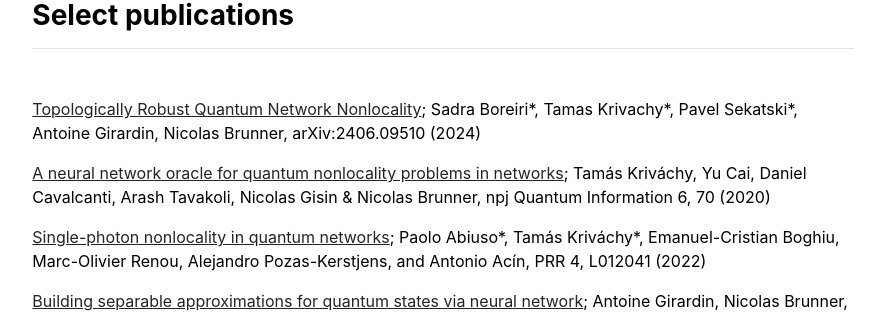
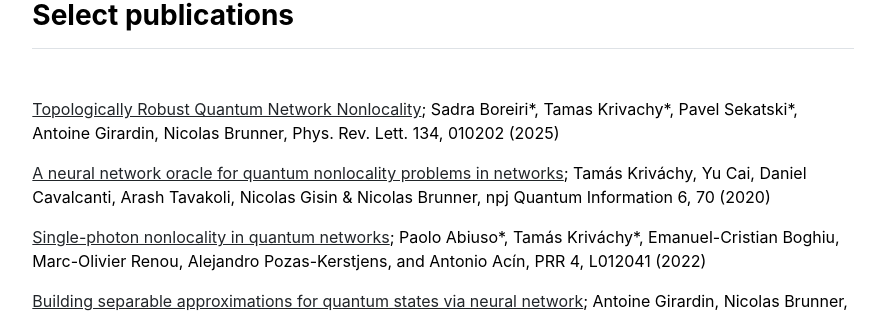
Before and after one commit to tkrivachy/tkrivachy.github.io, a Jekyll site: the page built from index.md, in a window 1280 px wide. Shown: the part 612-928 px from the top of the page, without its empty margins (197-1082 px from the left). Built offline with Jekyll 4.4.1, drawn with Linux system fonts in a browser that asks for light colours.

Commit message:
Update publications.yml

```diff
--- a/_data/publications.yml
+++ b/_data/publications.yml
@@ -1,12 +1,12 @@
 featured:
-- {name: 'Topologically Robust Quantum Network Nonlocality', info: ' Sadra Boreiri*, Tamas Krivachy*, Pavel Sekatski*, Antoine Girardin, Nicolas Brunner, arXiv:2406.09510 (2024)', url: 'https://arxiv.org/abs/2406.09510'}
+- {name: 'Topologically Robust Quantum Network Nonlocality', info: ' Sadra Boreiri*, Tamas Krivachy*, Pavel Sekatski*, Antoine Girardin, Nicolas Brunner, Phys. Rev. Lett. 134, 010202 (2025)', url: 'https://arxiv.org/abs/2406.09510'}
 - {name: 'A neural network oracle for quantum nonlocality problems in networks', info: ' Tamás Kriváchy, Yu Cai, Daniel Cavalcanti, Arash Tavakoli, Nicolas Gisin & Nicolas Brunner, npj Quantum Information 6, 70 (2020)', url: 'https://www.nature.com/articles/s41534-020-00305-x'}
 - {name: 'Single-photon nonlocality in quantum networks', info: ' Paolo Abiuso*, Tamás Kriváchy*, Emanuel-Cristian Boghiu, Marc-Olivier Renou, Alejandro Pozas-Kerstjens, and Antonio Acín, PRR 4, L012041 (2022)', url: 'https://journals.aps.org/prresearch/abstract/10.1103/PhysRevResearch.4.L012041'}
 - {name: 'Building separable approximations for quantum states via neural network', info: ' Antoine Girardin, Nicolas Brunner, Tamás Kriváchy, PRR 4, 023238 (2022)', url: 'https://journals.aps.org/prresearch/abstract/10.1103/PhysRevResearch.4.023238'}
 - {name: 'Tight steering inequalities from generalized entropic uncertainty relations', info: ' Tamás Kriváchy, Florian Fröwis, Nicolas Brunner, PRA 98, 062111 (2018)', url: 'https://arxiv.org/abs/1807.09603'}
 
 index:
-- {name: 'Topologically Robust Quantum Network Nonlocality', info: ' Sadra Boreiri*, Tamas Krivachy*, Pavel Sekatski*, Antoine Girardin, Nicolas Brunner, arXiv:2406.09510 (2024)', url: 'https://arxiv.org/abs/2406.09510'}
+- {name: 'Topologically Robust Quantum Network Nonlocality', info: ' Sadra Boreiri*, Tamas Krivachy*, Pavel Sekatski*, Antoine Girardin, Nicolas Brunner, Phys. Rev. Lett. 134, 010202 (2025)', url: 'https://arxiv.org/abs/2406.09510'}
 - {name: 'A neural network oracle for quantum nonlocality problems in networks', info: 'Tamás Kriváchy, Yu Cai, Daniel Cavalcanti, Arash Tavakoli, Nicolas Gisin & Nicolas Brunner, npj Quantum Information 6, 70 (2020)', url: 'https://www.nature.com/articles/s41534-020-00305-x'}
 - {name: 'Single-photon nonlocality in quantum networks', info: ' Paolo Abiuso*, Tamás Kriváchy*, Emanuel-Cristian Boghiu, Marc-Olivier Renou, Alejandro Pozas-Kerstjens, and Antonio Acín, PRR 4, L012041 (2022)', url: 'https://journals.aps.org/prresearch/abstract/10.1103/PhysRevResearch.4.L012041'}
 - {name: 'Post-quantum nonlocality in the minimal triangle scenario', info: ' Alejandro Pozas-Kerstjens, Antoine Girardin, Tamás Kriváchy, Armin Tavakoli, Nicolas Gisin, New J. Phys. 25 113037 (2023)', url: 'https://iopscience.iop.org/article/10.1088/1367-2630/ad0a16/meta'}
```
